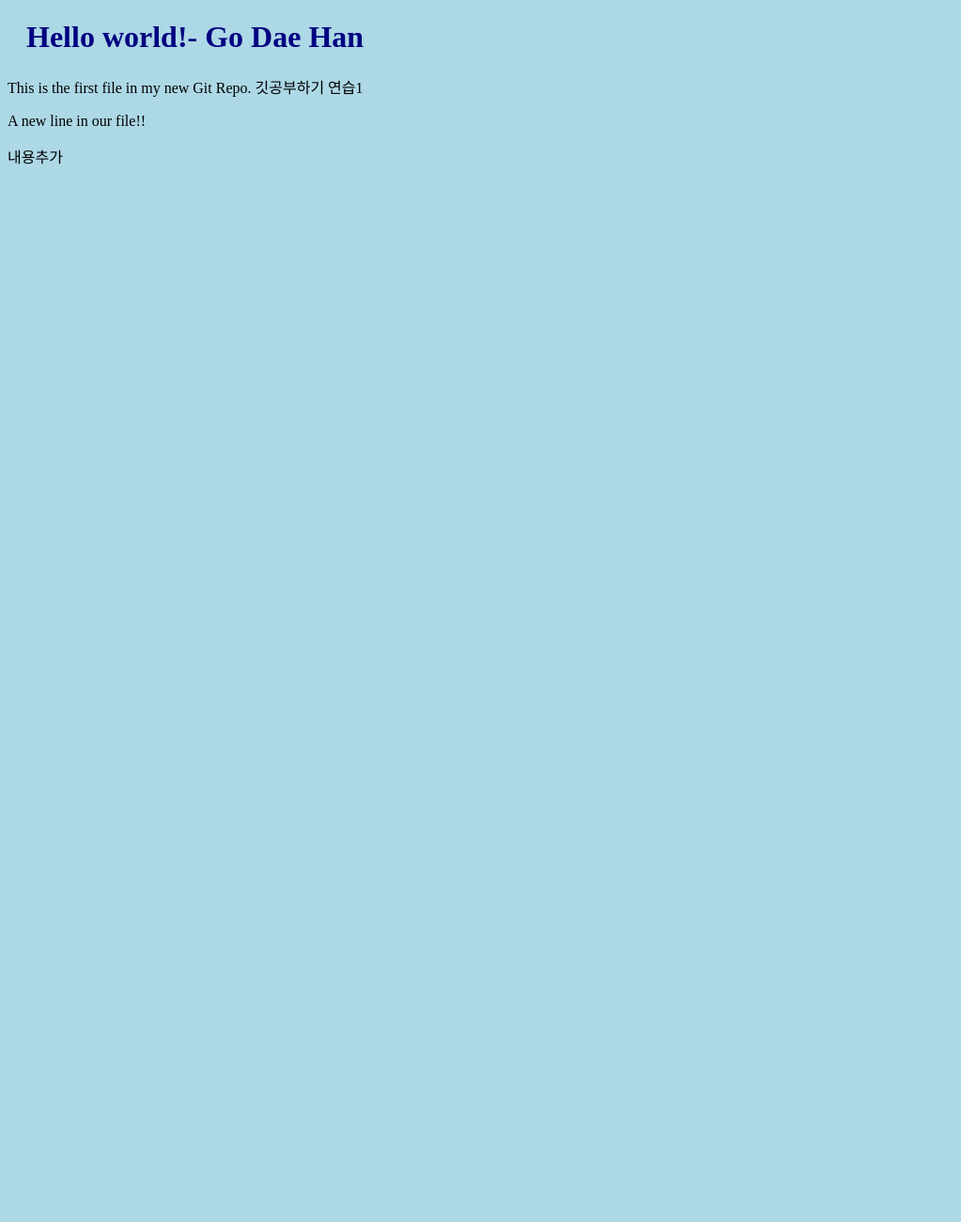
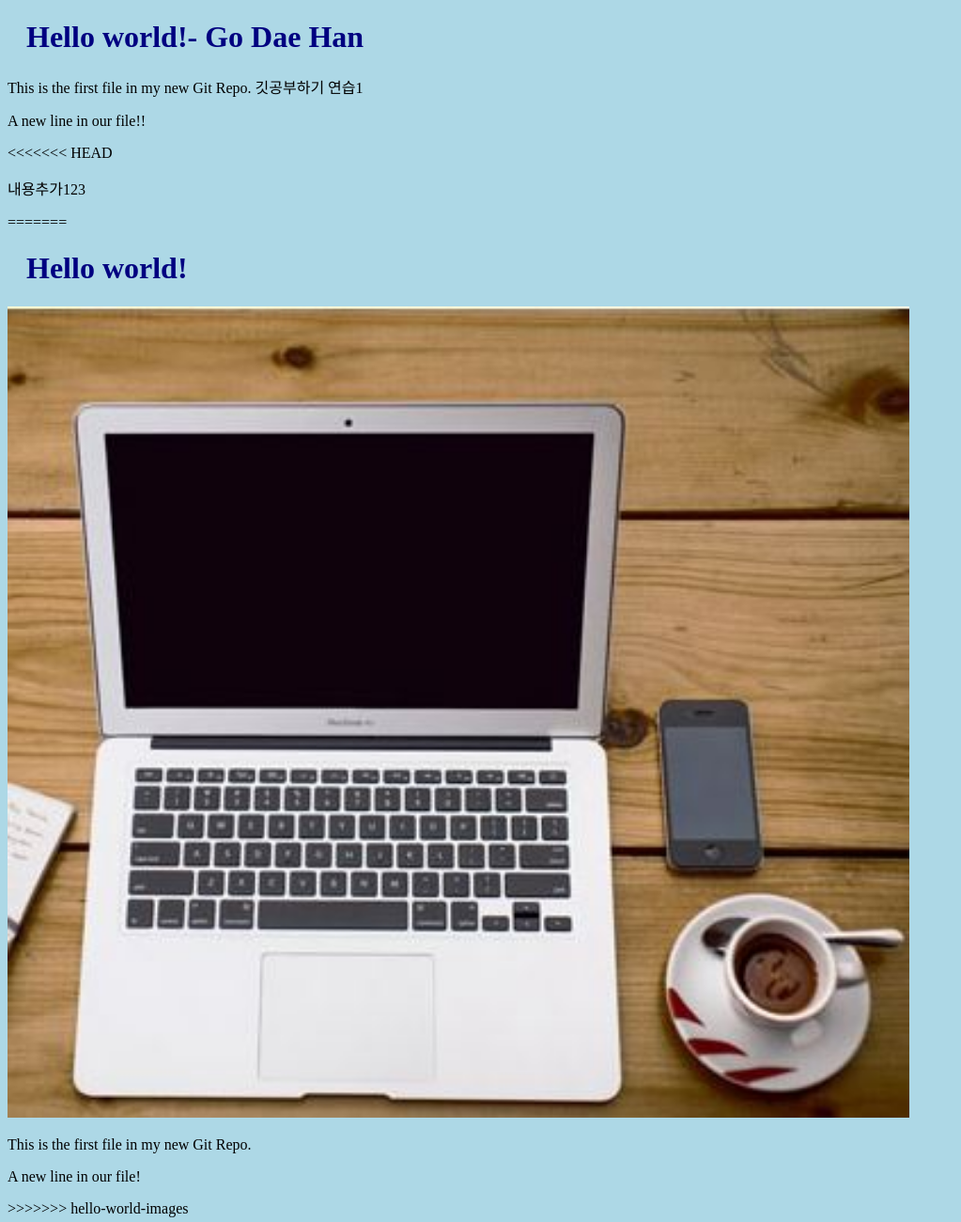
Before and after one commit to GoDaeHan/study, a plain HTML site: page index.html in a window 1280 px wide. Shown: the whole page at 94% size, without its empty margins (0-1023 px from the left). Before the commit the page ends 800 px from the top, so only its background shows below. Drawn offline with Linux system fonts and the light colour scheme.

Commit message:
hello-world-images branch 2번 째 commit

```diff
--- a/index.html
+++ b/index.html
@@ -11,6 +11,14 @@
 	깃공부하기 연습1
 </p>
 <p> A new line in our file!! </p>
-<p>내용추가</p>
+<<<<<<< HEAD
+<p>내용추가123</p>
+=======
+<h1>Hello world!</h1>
+<div><img src="img_hello_world.jpg" alt="Hello World from Space"
+style="width:100%;max-width:960px"></div>
+<p>This is the first file in my new Git Repo.</p>
+<p>A new line in our file!</p>
+>>>>>>> hello-world-images
 </body>
 </html>
```
Also changed, not shown: img_hello_world.jpg (added).
